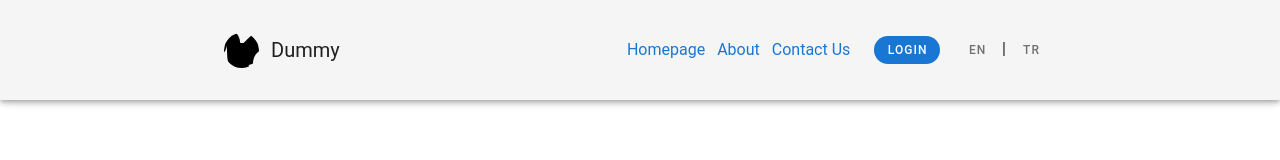
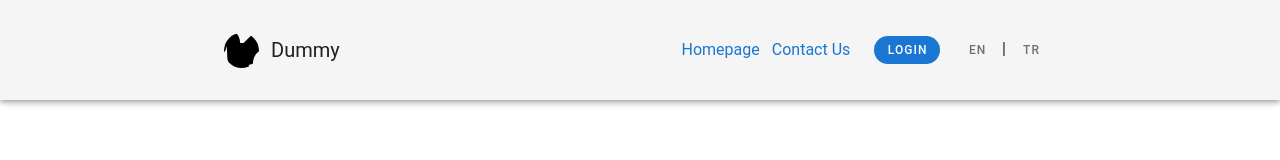
Before and after one commit to baristunar/multilanguage-supported-mini-website, a Vue app: page / in a window 1280 px wide. Shown: the top 160 px of the page. Built offline with nearby package versions, Linux system fonts and the light colour scheme; the HTML template or start-up script is replaced by a standard one.

Commit message:
Delete About Page

```diff
--- a/src/components/Navbar/appMobileMenuLinks.vue
+++ b/src/components/Navbar/appMobileMenuLinks.vue
@@ -7,7 +7,7 @@
 
       <v-list-item-content>
         <v-list-item-title
-          ><router-link class="link" :to="item.to">{{
+          ><router-link class="text-decoration-none" :to="item.to">{{
             item.title
           }}</router-link></v-list-item-title
         >
@@ -52,8 +52,7 @@ export default {
           title: "Contact Us",
           icon: "mdi-card-account-phone-outline",
           to: "/contact-us",
-        },
-        { title: "About", icon: "mdi-information-variant", to: "/about" },
+        }
       ],
     };
   },
--- a/src/components/Navbar/appNavbarRightSide.vue
+++ b/src/components/Navbar/appNavbarRightSide.vue
@@ -2,7 +2,6 @@
   <div>
     <v-layout class="justify-end d-none d-md-flex align-center">
       <router-link class="mr-3 link" to="/">Homepage</router-link>
-      <router-link class="mr-3 link" to="/about">About</router-link>
       <router-link class="mr-3 link" to="/contact-us">Contact Us</router-link>
       <app-login v-if="!activeUser" />
       <app-drop-down-menu v-else :activeUser="activeUser" />
--- a/src/router/index.js
+++ b/src/router/index.js
@@ -9,12 +9,6 @@ const routes = [
     path: "/",
     name: "Home",
     component: Home,
-  },
-  {
-    path: "/about",
-    name: "About",
-
-    component: () => import("../views/About.vue"),
   },
   {
     path: "/contact-us",
--- a/src/views/About.vue
+++ /dev/null
@@ -1,11 +0,0 @@
-<template>
-  <div class="about">
-    <h1>This is an about page</h1>
-  </div>
-</template>
-
-<script>
-export default {
-
-};
-</script>
```
